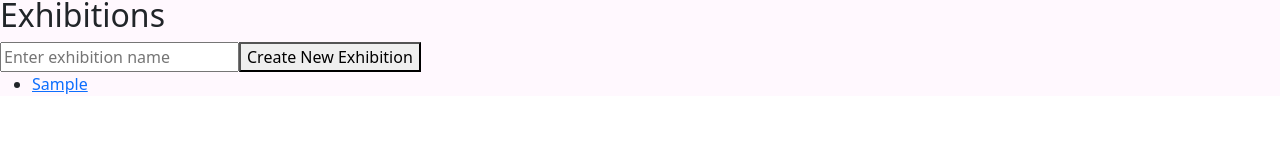
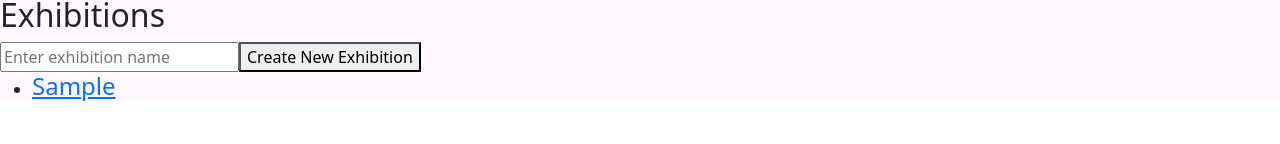
Before and after one commit to valen-ua/Exhibition-curation-platform, a React (Vite) app: page /exhibitions in a window 1280 px wide. Both pictures are taken after typing "Sample" into the empty fields and a click on the button "Create New Exhibition". Shown: the part 156-300 px from the top of the page. Built offline with nearby package versions, Linux system fonts and the light colour scheme.

Commit message:
Added exhibitions links and create exhibition function

```diff
--- a/src/components/ExhibitionList.tsx
+++ b/src/components/ExhibitionList.tsx
@@ -22,8 +22,11 @@ const ExhibitionList: React.FC = () => {
           value={newExhibitionName}
           onChange={(e) => setNewExhibitionName(e.target.value)}
           placeholder="Enter exhibition name"
+          className="exhibition-input"
         />
-        <button onClick={handleCreateExhibition}>Create New Exhibition</button>
+        <button onClick={handleCreateExhibition} className="create-button">
+          Create New Exhibition
+        </button>
       </div>
       {exhibitions.length === 0 ? (
         <p>No exhibitions created yet.</p>
@@ -31,8 +34,12 @@ const ExhibitionList: React.FC = () => {
         <ul>
           {exhibitions.map((exhibition) => (
             <li key={exhibition.id}>
-              <Link to={`/exhibitions/${exhibition.id}`}>
-                {exhibition.name}
+              <Link
+                to={`/exhibitions/${exhibition.id}`}
+                className="exhibition-link"
+                aria-label={`View details of exhibition: ${exhibition.name}`}
+              >
+                <h4>{exhibition.name}</h4>
               </Link>
             </li>
           ))}
```
